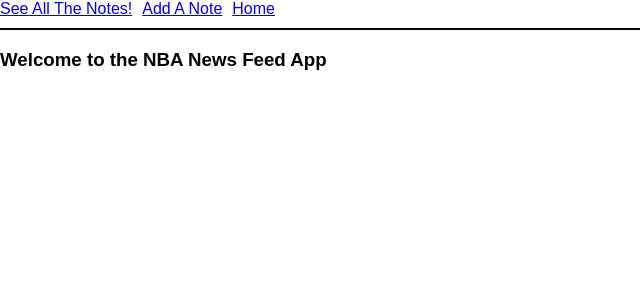
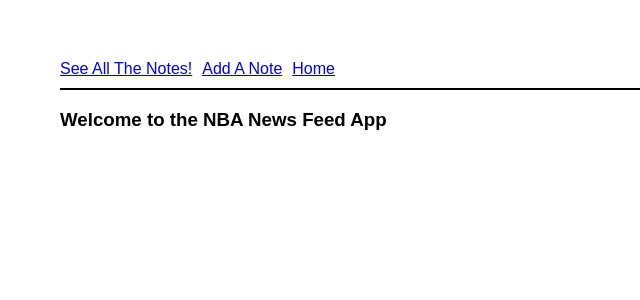
Before and after one commit to ChristopherJamesN/sports-news-feed, a React (Create React App) app: page / in a window 1280 px wide. Shown: the top 300 px of the page, without its empty margins (0-640 px from the left). Built offline with nearby package versions, Linux system fonts and the light colour scheme.

Commit message:
Updated padding and margins in index.css.

```diff
--- a/src/index.css
+++ b/src/index.css
@@ -1,5 +1,5 @@
 body {
-  margin: 0;
-  padding: 0;
+  margin: 30px;
+  padding: 30px;
   font-family: sans-serif;
 }
```
